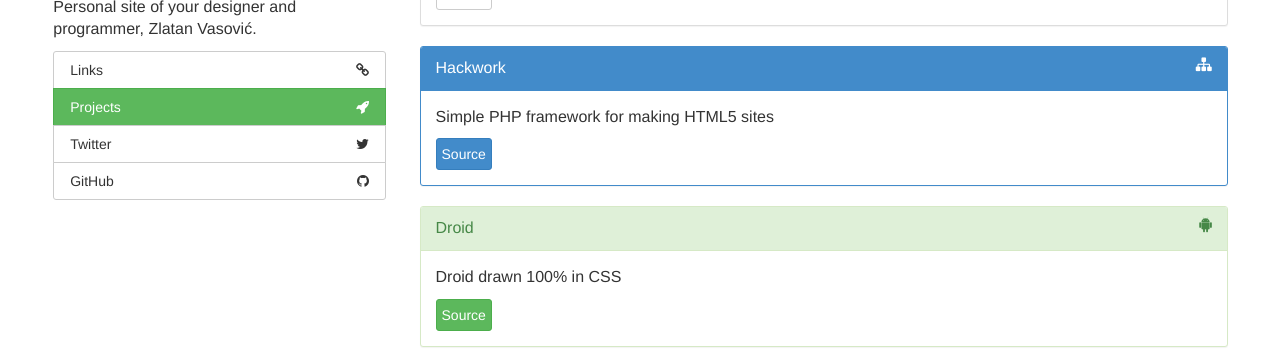
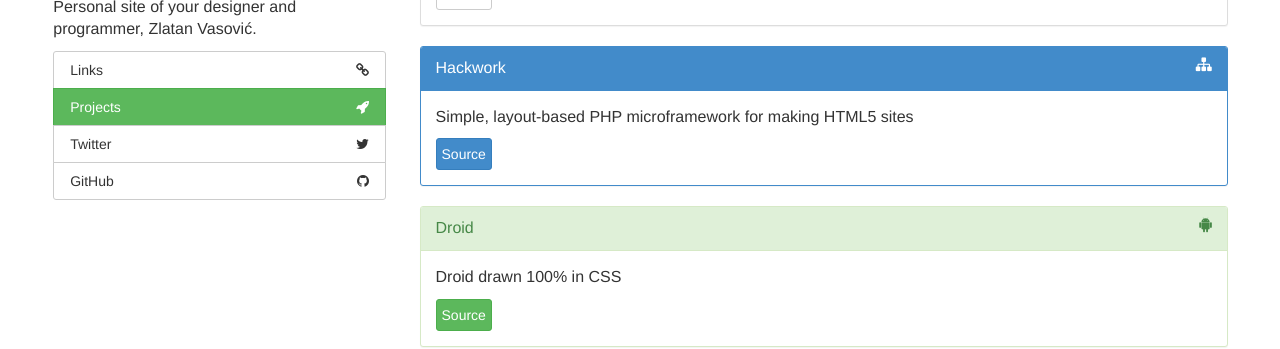
Before and after one commit to zlatanvasovic/zlatanvasovic.github.io, a Jekyll site: the page built from projects.html, in a window 1280 px wide and 1133 px high. Shown: the part 284-633 px from the top of the window. Built offline with Jekyll 4.4.1, drawn with Linux system fonts in a browser that asks for light colours.

Commit message:
Improve description

```diff
--- a/_data/projects.yml
+++ b/_data/projects.yml
@@ -5,7 +5,7 @@
   icon: paperclip
 
 - name: Hackwork
-  description: Simple PHP framework for making HTML5 sites
+  description: "Simple, layout-based PHP microframework for making HTML5 sites"
   source: ZDroid/hackwork
   state: primary
   icon: sitemap
```
